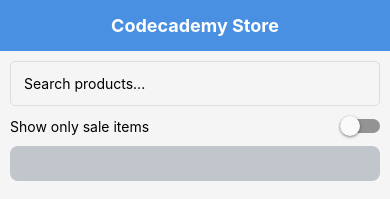
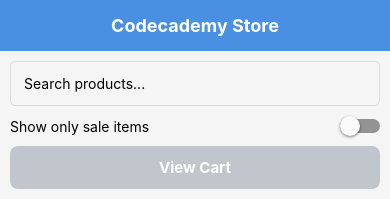
Before and after one commit to jaesu968/CodecademyStore, a React Native app: screen / in a window 390 px wide. Shown: the top 199 px of the page. Built offline with nearby package versions, Linux system fonts and the light colour scheme.

Commit message:
added text to pressable calling it View Cart

```diff
--- a/App.tsx
+++ b/App.tsx
@@ -71,7 +71,7 @@
         <Pressable
         style={[styles.summaryButton, addedItems.length === 0 ? styles.disabled : null]}
 
-        >
+        ><Text style={styles.buttonText}>View Cart</Text>
         </Pressable>
 
 
```
